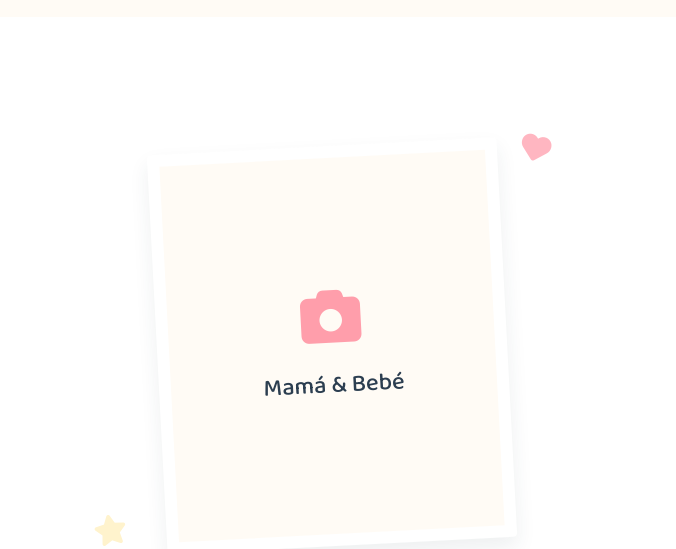
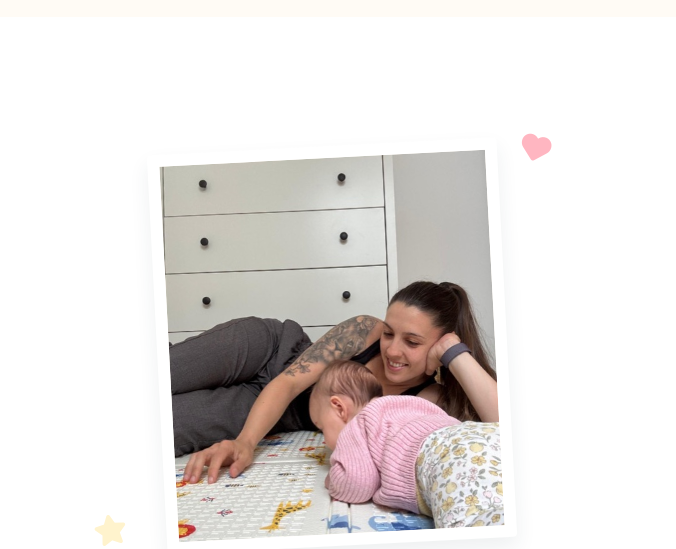
Before and after one commit to RaulhSanchez/golondrina, a website: page index.html in a window 1280 px wide. Shown: the part 1460-2009 px from the top of the page, 0-676 px from the left. Drawn offline with nearby package versions, Linux system fonts and the light colour scheme.

Commit message:
feat: añadir foto real en sección Sobre Nosotras
- Imagen optimizada de 206KB a 72KB (sips, 600px ancho, calidad 80)
- Sustituye el placeholder del photo-frame por la foto real

Co-Authored-By: Claude Sonnet 4.6 <noreply@anthropic.com>

```diff
--- a/index.html
+++ b/index.html
@@ -128,9 +128,8 @@
     <section id="nosotros" class="sobre-nosotras">
         <div class="container nosotras-container">
             <div class="nosotras-img-wrapper reveal reveal-delay-1">
-                <div class="photo-frame">
-                    <i class="fa-solid fa-camera photo-icon"></i>
-                    <p>Mamá & Bebé</p>
+                <div class="photo-frame photo-frame--foto">
+                    <img src="image-nosotras.jpg" alt="Ainara con su bebé" class="nosotras-foto">
                 </div>
                 <div class="photo-decor photo-decor-1"><i class="fa-solid fa-heart"></i></div>
                 <div class="photo-decor photo-decor-2"><i class="fa-solid fa-star"></i></div>
--- a/styles.css
+++ b/styles.css
@@ -738,6 +738,18 @@ img {
     color: var(--text-dark);
 }
 
+.photo-frame--foto {
+    padding: 0;
+    overflow: hidden;
+}
+
+.nosotras-foto {
+    width: 100%;
+    height: 100%;
+    object-fit: cover;
+    display: block;
+}
+
 .photo-decor {
     position: absolute;
     font-size: 30px;
```
Also changed, not shown: image-nosotras.jpg (added).
